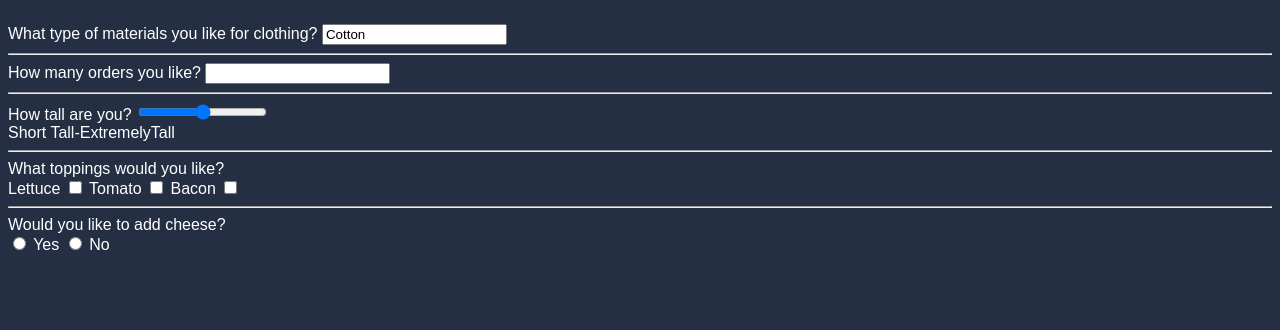
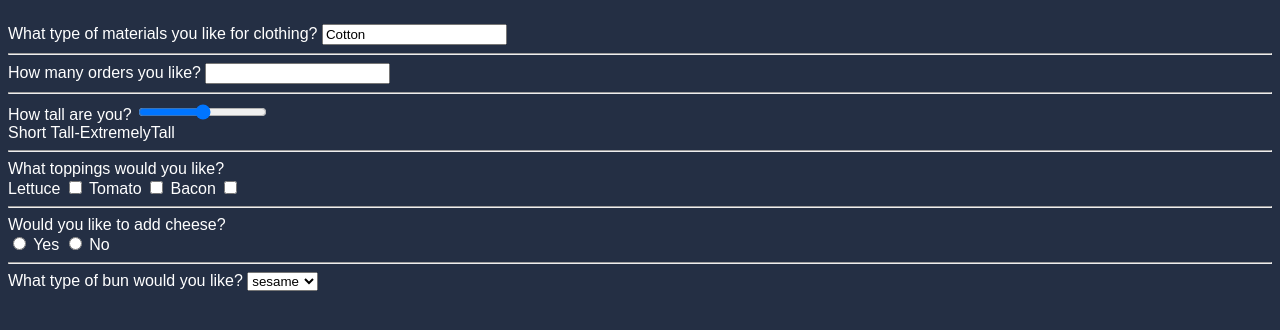
Before and after one commit to Linghan9/PowerPrepMakes, a plain HTML site: page Survey.html in a window 1280 px wide. Shown: the part 378-708 px from the top of the page. Drawn offline with Linux system fonts and the light colour scheme.

Commit message:
Update Survey.html

```diff
--- a/Survey.html
+++ b/Survey.html
@@ -67,6 +67,17 @@
           <input id="no" type="radio" name="cheese" value="no">
           <label for="no">No</label>
         </section>
+        <hr>
+        <section class="bun-type">
+					<label for="bun">What type of bun would you like?</label>
+          <!--Add your code below-->
+					<select id="bun" name="bun">
+            <option value="sesame">sesame</option>
+            <option value="potato">potato</option>
+            <option value="all spice">all spice</option>
+        </section>
+
+
 
   </body>
 </html>
```
